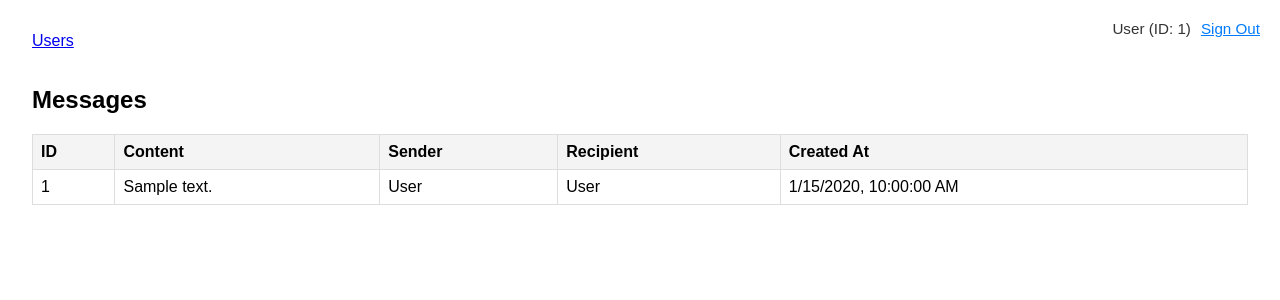
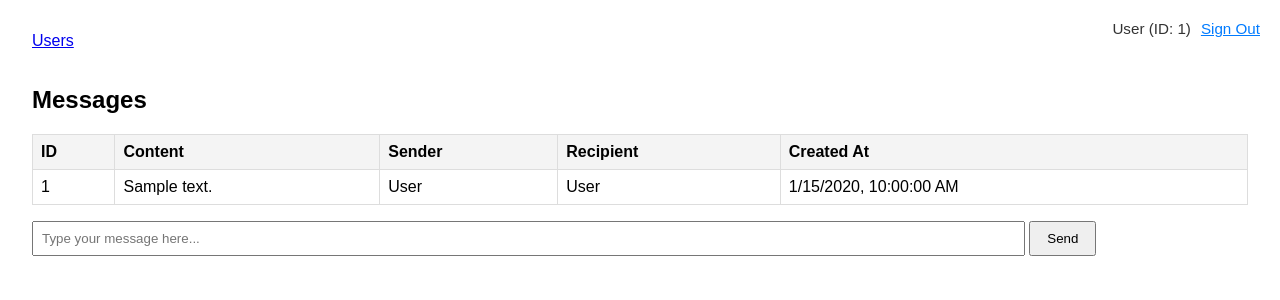
Before and after one commit to Arman-Mojaver/django-project, a Django app: template jbl_chat/chat/templates/messages.html in a window 1280 px wide. Shown: the top 300 px of the page. Run offline with Django 3.2, Linux system fonts and the light colour scheme; the template is opened without the code that fills it: most values are stand-ins (such as "Sample title", 1, 10 or a date in 2020); some libraries are stand-ins or nearby versions.

Commit message:
templates: add text box and send button to send messages in /messages page

```diff
--- a/jbl_chat/chat/templates/messages.html
+++ b/jbl_chat/chat/templates/messages.html
@@ -26,35 +26,33 @@
       <th>Created At</th>
     </tr>
   </thead>
-  <tbody>
-  </tbody>
+  <tbody></tbody>
 </table>
+
+<form id="message-form" style="margin-top: 1rem;">
+  {% csrf_token %}
+  <input type="text" name="content" placeholder="Type your message here..." required style="width: 80%; padding: 0.5rem;" />
+  <button type="submit" style="padding: 0.5rem 1rem;">Send</button>
+</form>
 {% endblock %}
 
 {% block scripts %}
 <script>
   (function() {
-    const endpoint = `/api/messages/${userId}/${otherUserId}/`;
-
+    const getEndpoint = `/api/messages/${userId}/${otherUserId}/`;
+    const postEndpoint = `/api/message/${userId}/${otherUserId}/`;
     const tableBody = document.querySelector('#messages-table tbody');
     const errorDiv = document.getElementById('error');
 
-    fetch(endpoint)
-      .then(response => {
-        if (!response.ok) {
-          return response.json().then(err => {
-            throw new Error(err.error || 'Failed to fetch messages');
-          });
-        }
-        return response.json();
-      })
+    fetch(getEndpoint)
+      .then(res => res.ok ? res.json() : res.json().then(err => Promise.reject(err)))
       .then(json => {
-        const messages = json.data || [];
-        if (messages.length === 0) {
+        const msgs = json.data || [];
+        if (!msgs.length) {
           tableBody.innerHTML = '<tr><td colspan="5">No messages found.</td></tr>';
           return;
         }
-        tableBody.innerHTML = messages.map(msg => `
+        tableBody.innerHTML = msgs.map(msg => `
           <tr>
             <td>${msg.id}</td>
             <td>${msg.content}</td>
@@ -65,9 +63,31 @@
         `).join('');
       })
       .catch(err => {
-        errorDiv.textContent = err.message;
-        tableBody.innerHTML = '';
+        errorDiv.textContent = err.error || err.message || 'Failed to fetch messages';
       });
+
+    const form = document.getElementById('message-form');
+    form.addEventListener('submit', e => {
+      e.preventDefault();
+      const content = form.elements['content'].value;
+      const csrfToken = form.elements['csrfmiddlewaretoken'].value;
+
+      fetch(postEndpoint, {
+        method: 'POST',
+        headers: {
+          'Content-Type': 'application/json',
+          'X-CSRFToken': csrfToken
+        },
+        body: JSON.stringify({ content })
+      })
+      .then(res => {
+        if (!res.ok) return res.json().then(err => Promise.reject(err));
+        window.location.reload();
+      })
+      .catch(err => {
+        errorDiv.textContent = err.error || err.message || 'Failed to send message';
+      });
+    });
   })();
 </script>
 {% endblock %}
```
